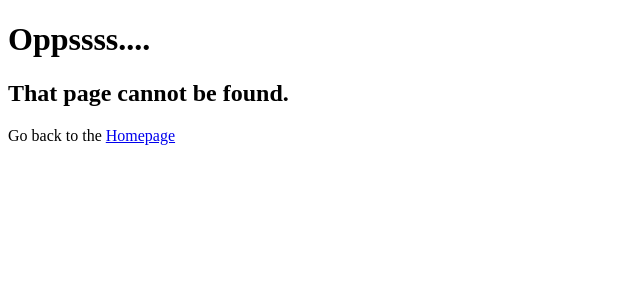
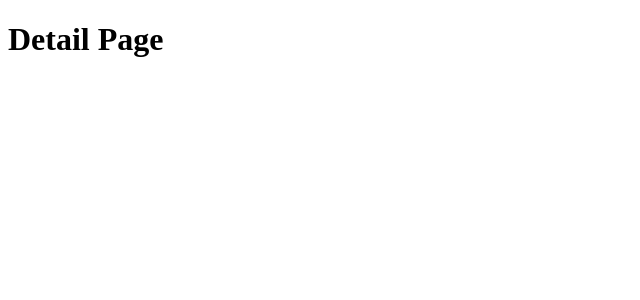
Before and after one commit to ehelgueroc/testnext, a Next.js app: page /ninjas/1 in a window 1280 px wide. Before the commit this address had no page. Shown: the top 300 px of the page, without its empty margins (0-640 px from the left). Built offline with nearby package versions, Linux system fonts and the light colour scheme.

Commit message:
Added dynamic page for ninja details

```diff
--- /dev/null
+++ b/pages/ninjas/[id].js
@@ -0,0 +1,11 @@
+import React from 'react'
+
+function Ninja() {
+    return (
+        <div>
+            <h1>Detail Page</h1>
+        </div>
+    )
+}
+
+export default Ninja
--- a/pages/ninjas/index.js
+++ b/pages/ninjas/index.js
@@ -1,4 +1,5 @@
 import Head from 'next/head'
+import Link from 'next/link'
 import styles from '../../styles/Ninjas.module.css'
 
 export const getStaticProps = async () => {
@@ -21,11 +22,11 @@
             <div>
                 <h1>Ninja List</h1>
                 { ninjas.map(ninja => (
-                    <div key={ninja.id}>
+                    <Link href={`/ninjas/${ninja.id}`} key={ninja.id}>
                         <a className={styles.single}>
                             <h3>{ninja.name}</h3>
                         </a>
-                    </div>
+                    </Link>
                 ))}
             </div>
         </>
```
